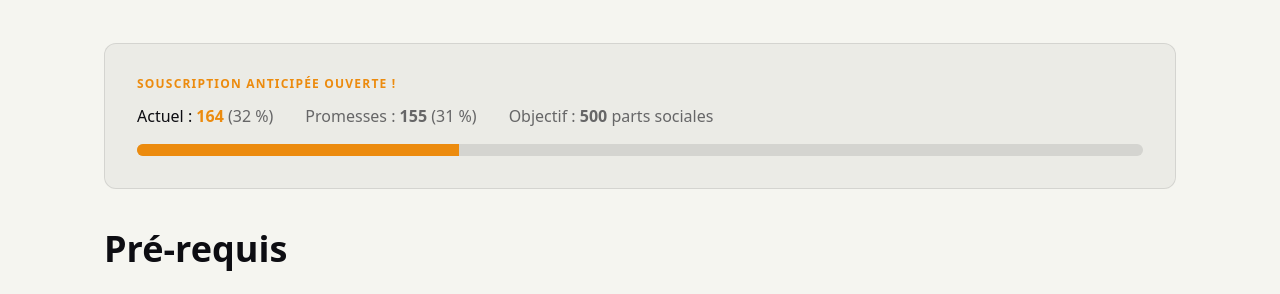
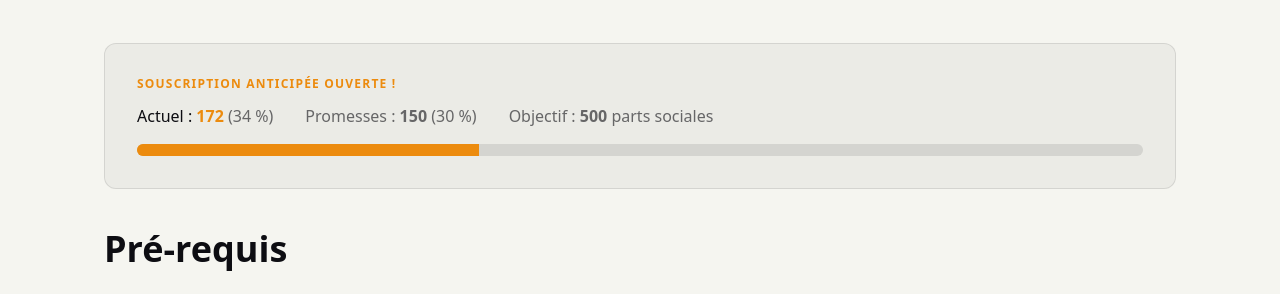
Before and after one commit to tygamesbzh/tygamesbzh.github.io, a Jekyll site: the page built from _pages_fr/invest.md, in a window 1280 px wide and 900 px high. Shown: the part 394-688 px from the top of the window. Built offline with Jekyll 4.4.1, drawn with Linux system fonts in a browser that asks for light colours.

Commit message:
Update _config.yml

```diff
--- a/_config.yml
+++ b/_config.yml
@@ -20,8 +20,8 @@ address:
 subscription:
   enabled: true
   goal: 500
-  acquired: 164
-  in_progress: 155
+  acquired: 172
+  in_progress: 150
 
 social:
   bluesky: https://bsky.app/profile/ty.games
```
